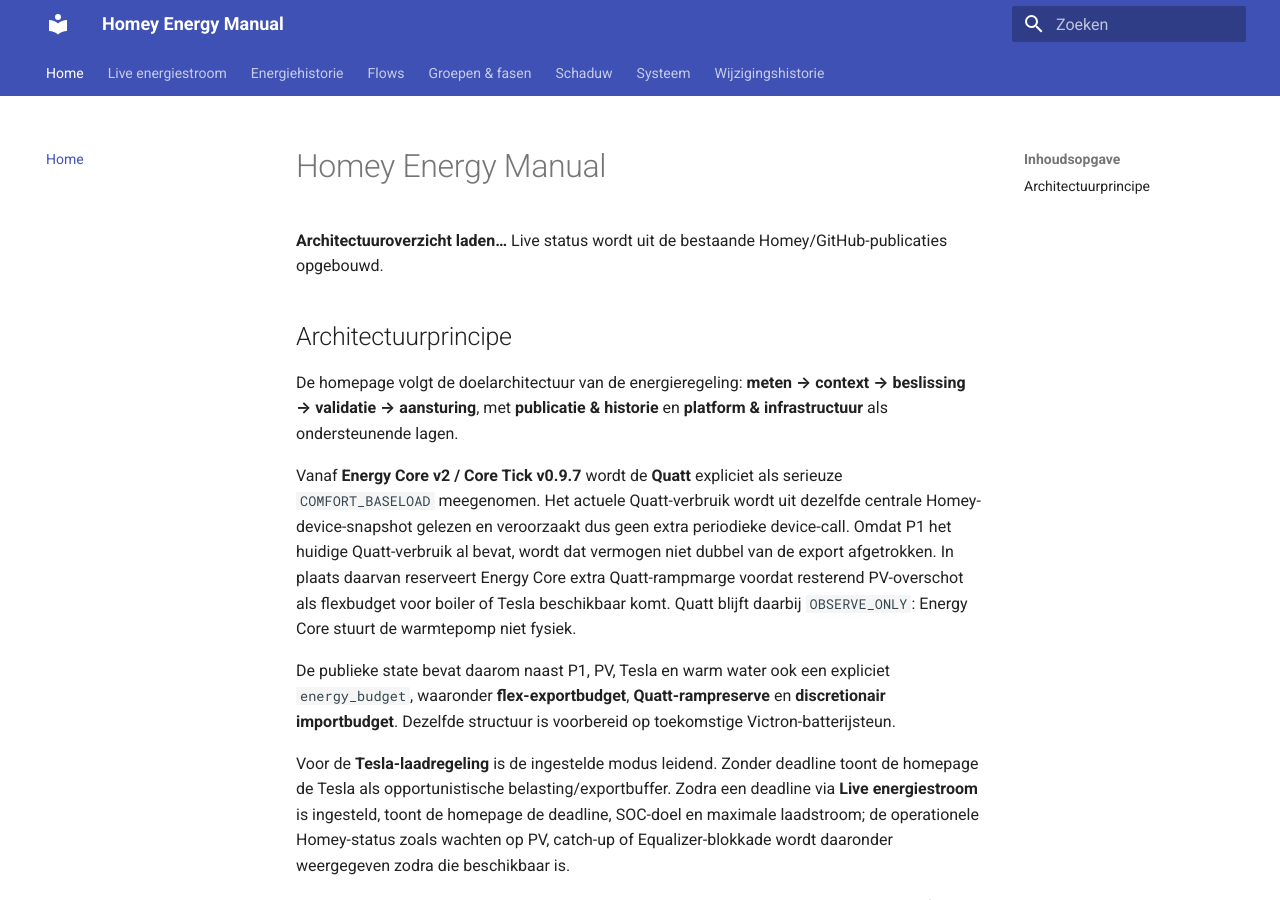
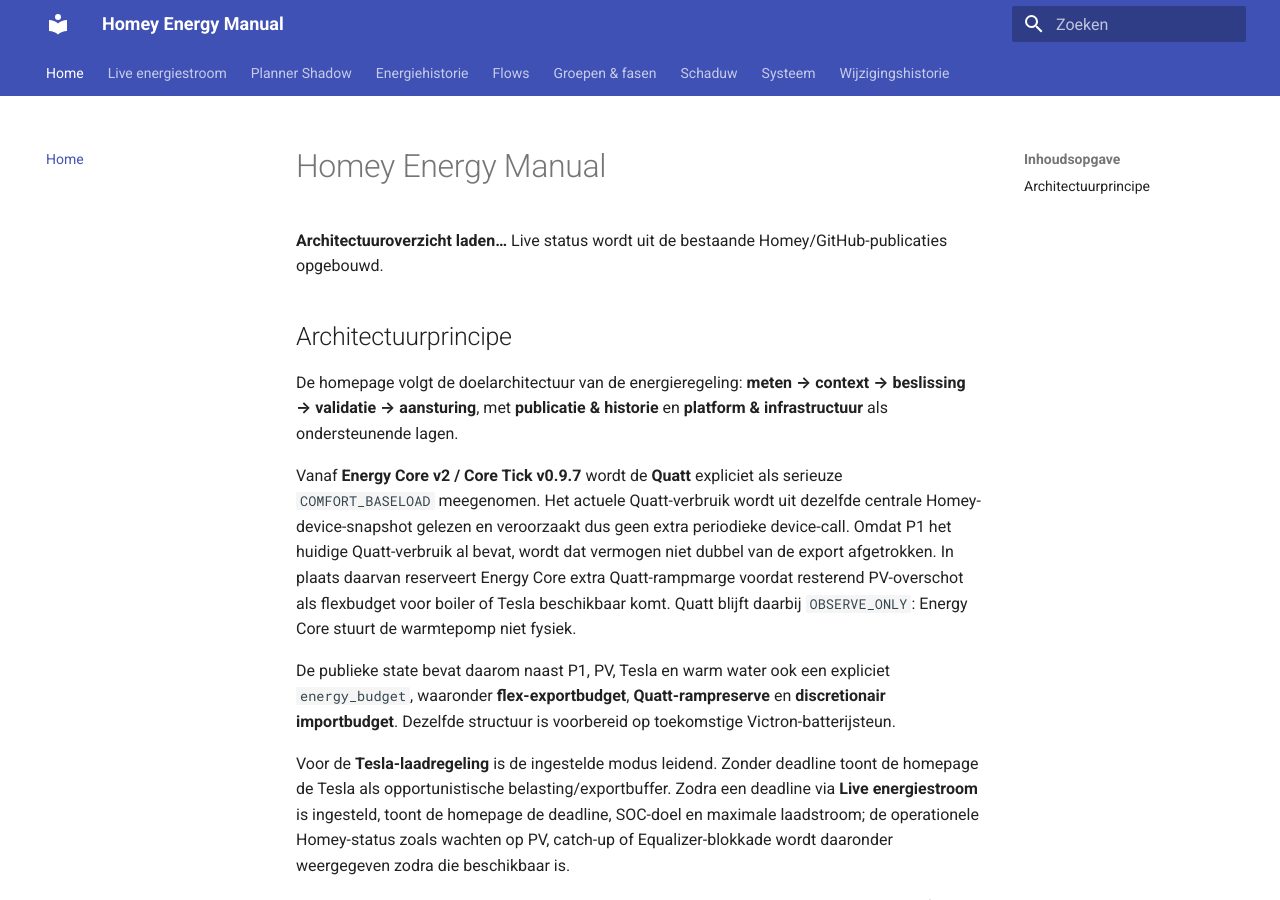
Before and after one commit to OnsKasteeltje/homey-energy-manual, an MkDocs documentation site: the page built from docs/index.md, in a window 1280 px wide and 900 px high. Built offline with MkDocs 1.6.1 and Material for MkDocs 9.7.7, drawn with Linux system fonts in a browser that asks for light colours.

Commit message:
feat: expose Planner Shadow observability page

```diff
--- a/mkdocs.yml
+++ b/mkdocs.yml
@@ -12,6 +12,7 @@
 nav:
   - Home: index.md
   - Live energiestroom: live-energie.md
+  - Planner Shadow: planner-shadow.md
   - Energiehistorie: energiehistorie.md
   - Flows:
       - Warm water: warm-water.md
@@ -44,6 +45,8 @@
 # Assetversies worden tijdens de build gesynchroniseerd vanuit frontend-version.txt.
 extra_javascript:
   - javascripts/frontend-bundle-__FRONTEND_VERSION__.js
+  - javascripts/planner-shadow.js
 
 extra_css:
   - stylesheets/frontend-bundle-__FRONTEND_VERSION__.css
+  - stylesheets/planner-shadow.css
```
